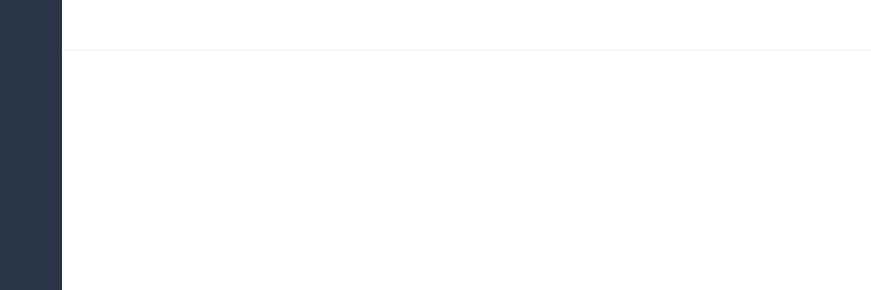
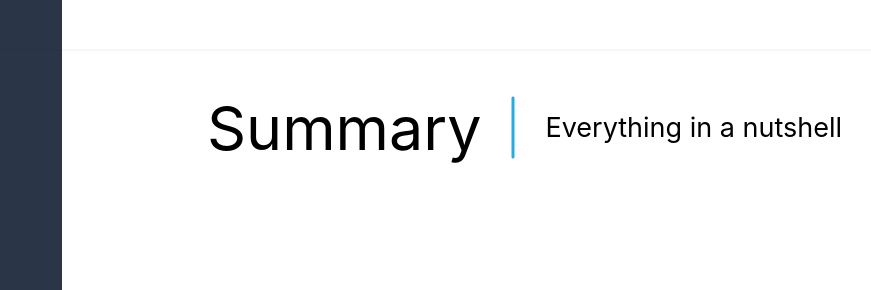
Before and after one commit to FrederikTissen/Join, a plain HTML site: page index.html in a window 1280 px wide. Shown: the part 80-370 px from the top of the page, 170-1041 px from the left. Drawn offline with Linux system fonts and the light colour scheme; a web font is replaced by a local one.

Commit message:
index-sidebar+header & headline

```diff
--- a/index.html
+++ b/index.html
@@ -1,5 +1,6 @@
 <!DOCTYPE html>
 <html lang="en">
+
 <head>
     <meta charset="UTF-8">
     <meta http-equiv="X-UA-Compatible" content="IE=edge">
@@ -9,6 +10,7 @@
     <link rel="stylesheet" href="fonts.css"> <!-- FONTS ORDNER RICHTIG ? -->
     <script src="script.js"></script>
 </head>
+
 <body>
     <div class="sidebar-header" id="sidebar-header">
         <div class="header">
@@ -20,8 +22,7 @@
         </div>
 
         <!--        BACKGROUND-COLOR BEIM JEWEILIGEN HTML ÄNDERN ZU #091931
-                    CSS: sidebar-mid:nth-child(0)
-        -->
+                    CSS: sidebar-mid:nth-child(0)                                -->
 
         <div class="sidebar-top">
             <img class="join-logo" src="./assets/img/join-logo-white.png">
@@ -49,8 +50,16 @@
             <span>Legal notice</span>
         </div>
 
+        <div class="headline-index">
+            <span>Summary</span>
+            <img src="./assets/img/headline-bar.png">
+            <p>Everything in a nutshell</p>
+
+        </div>
+
 
 
     </div>
 </body>
+
 </html>
--- a/style.css
+++ b/style.css
@@ -1,6 +1,10 @@
 body {
     font-family: 'inter', sans-serif;
 }
+
+/*
+    #### CSS - HEADER ####
+*/
 
 .sidebar-header {
     position: absolute;
@@ -45,6 +49,9 @@ body {
     border-radius: 100%;
 }
 
+/*
+    #### CSS - SIDEBAR ####
+*/
 
 .sidebar-top {
     display: flex;
@@ -99,3 +106,25 @@ body {
     font-size: 16px;
     font-weight: 400;
 }
+
+.headline-index {
+    display: flex;
+    flex-direction: row;
+    justify-content: center;
+    align-items: center;
+    padding: 0px;
+    gap: 30px;
+    position: absolute;
+    width: 679px;
+    height: 73px;
+    left: 355px;
+    top: 171px;
+}
+
+.headline-index p {
+    font-size: 27px;
+}
+
+.headline-index span {
+    font-size: 61px;
+}
```
Also changed, not shown: add-task.html (+12 -0 lines), board.html (+12 -0 lines), contacts.html (+12 -0 lines), legal-notice.html (+12 -0 lines), summary.html (+12 -0 lines), assets/img/headline-bar.png (added). Lines whose indentation alone changed are shown as unchanged.
